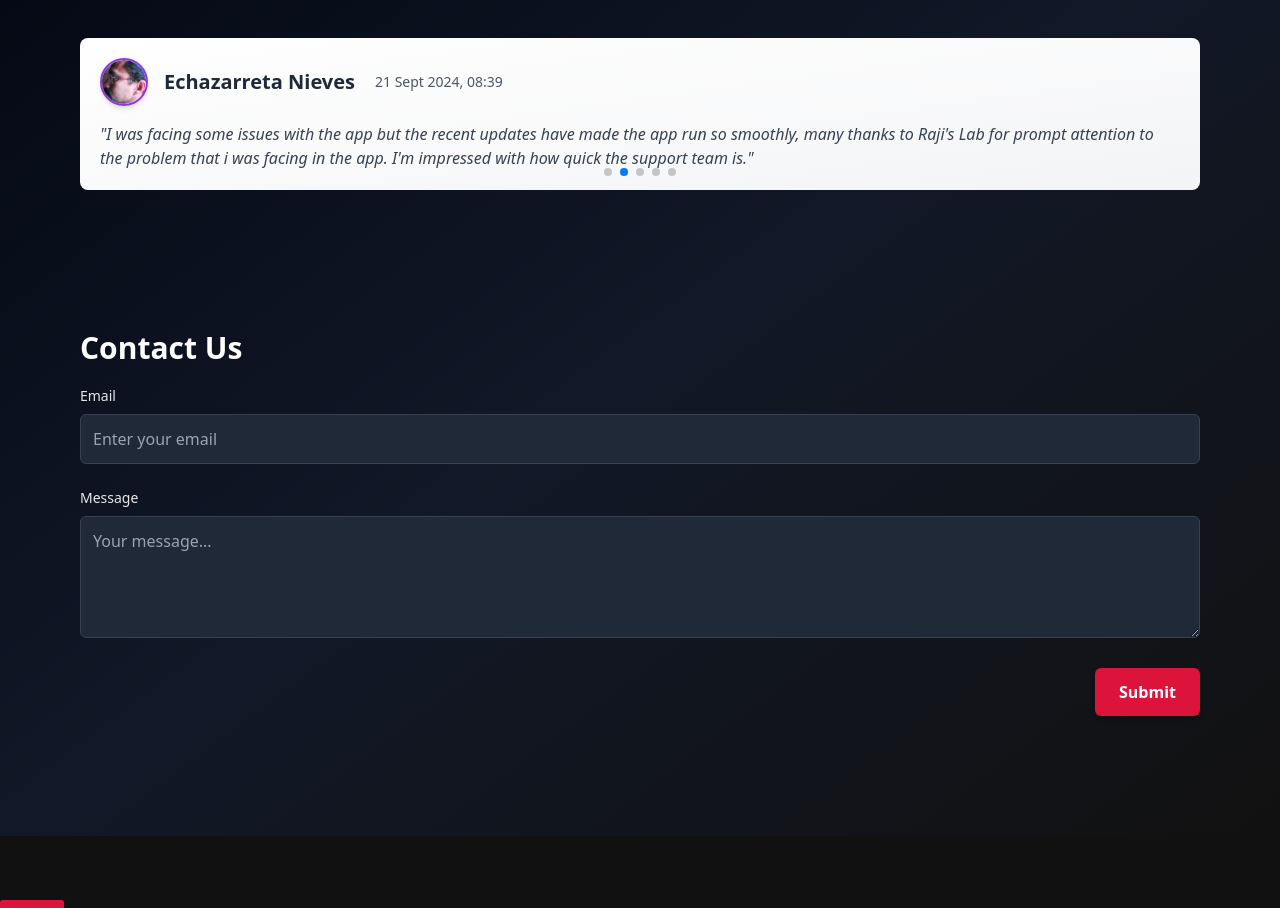
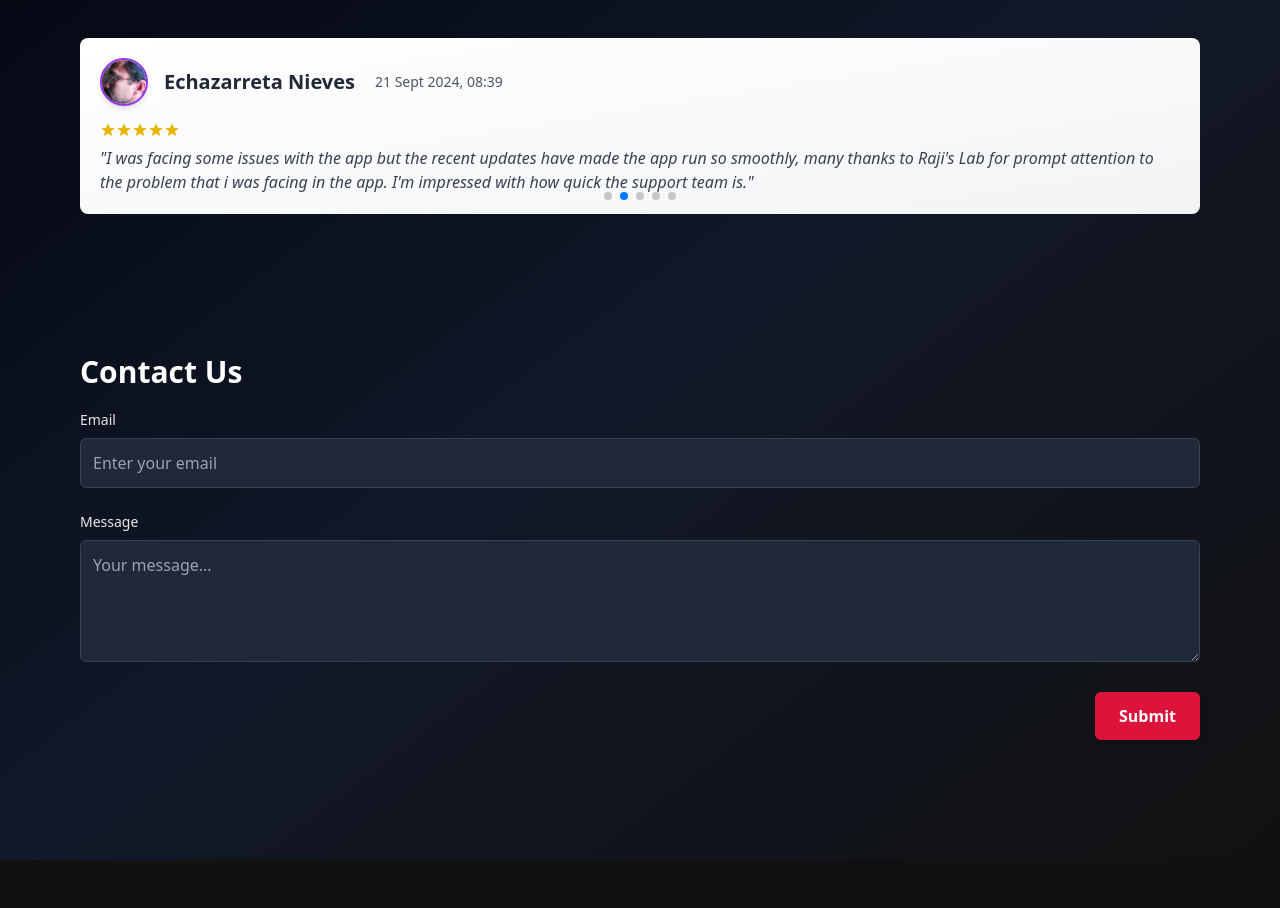
Before and after one commit to BuddhadebKoner/qrAttender.com, a React (Vite) app: page / in a window 1280 px wide. Shown: the part 5588-6496 px from the top of the page. Built offline with nearby package versions, Linux system fonts and the light colour scheme; no server answers; the HTML template or start-up script is replaced by a standard one.

Commit message:
adding start to feedback section

```diff
--- a/src/components/Testimonials.jsx
+++ b/src/components/Testimonials.jsx
@@ -44,7 +44,7 @@
                {/* Additional required wrapper */}
                <div className="swiper-wrapper">
                   {testimonials.map((testimonial) => (
-                     <div className="swiper-slide " key={testimonial.id}>
+                     <div className="swiper-slide" key={testimonial.id}>
                         <div className="bg-gradient-to-br from-white to-gray-100 rounded-lg p-5 shadow-xl transition-transform duration-300">
                            <div className="flex items-center mb-4">
                               <img
@@ -52,16 +52,31 @@
                                  alt={testimonial.name}
                                  className="w-12 h-12 rounded-full border-2 border-purple-600 mr-4 shadow-md"
                               />
-                              <div className='w-full h-full flex justify-start items-center gap-5'>
+                              <div className="w-full h-full flex justify-start items-center gap-5">
                                  <h3 className="text-sm md:text-xl font-bold text-gray-800">{testimonial.name}</h3>
                                  <p className="text-gray-600 text-sm">{testimonial.date}</p>
                               </div>
+                           </div>
+                           <div className="flex items-center mb-2">
+                              {/* 5 Star rating */}
+                              {Array.from({ length: 5 }).map((_, index) => (
+                                 <svg
+                                    key={index}
+                                    xmlns="http://www.w3.org/2000/svg"
+                                    fill="currentColor"
+                                    viewBox="0 0 24 24"
+                                    className="w-4 h-4 text-yellow-500"
+                                 >
+                                    <path d="M12 17.27L18.18 21l-1.64-7.03L22 9.24l-7.19-.61L12 2 9.19 8.63 2 9.24l5.46 4.73L5.82 21z" />
+                                 </svg>
+                              ))}
                            </div>
                            <p className="text-gray-700 italic">{`"${testimonial.feedback}"`}</p>
                         </div>
                      </div>
                   ))}
                </div>
+
                {/* If we need pagination */}
                <div className="swiper-pagination"></div>
 
```
